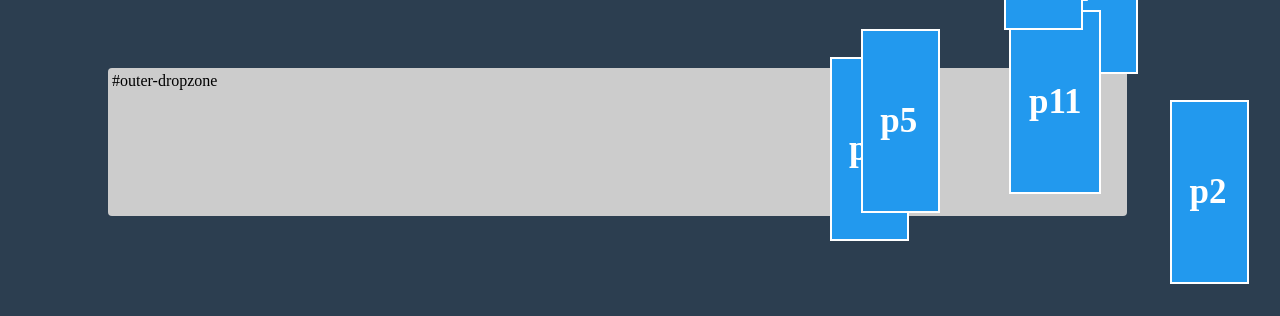
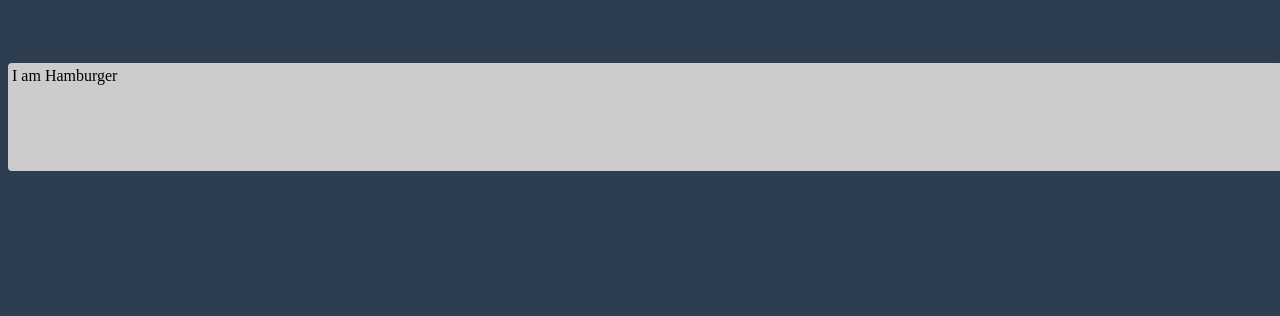
Before and after one commit to Kcrong/attract, a Flask app: page /select in a window 1280 px wide. Shown: the part 624-940 px from the top of the page. After the commit the page ends 795 px from the top, so only its background shows below. Run offline with Flask 2, Linux system fonts and the light colour scheme; some libraries are stand-ins or nearby versions.

Commit message:
to awesome dragzone is fixed bottom moving-image

```diff
--- a/app/templates/select.html
+++ b/app/templates/select.html
@@ -4,20 +4,34 @@
 <head>
   <meta http-equiv="Content-Type" content="text/html; charset=UTF-8">
   <meta charset="UTF-8">
-  <script src="/js/select/jquery.min.js"></script>
+  <script src="../static/js/select/jquery.min.js"></script>
+  <script src="../static/js/random.js"></script>
   <script src="http://cdn.jsdelivr.net/interact.js/1.2.4/interact.min.js"></script>
   <title>example</title>
 
   <!-- 보조 함수 -->
   <style>
-    #outer-dropzone {
-      height: 140px;
+    html {
+      overflow: hidden;
+    }
+    #hambuger {
+      height: 100px;
+      position: fixed;
+      bottom: 5px;
       background-color: #ccc;
       border: dashed 4px transparent;
       border-radius: 4px;
-      margin: 500px 500px 100px 100px;
-      width: 80%;
+      margin-bottom: : -5000px;
+      padding: auto;
+      width: 99%;
       transition: background-color 0.3s;
+      z-index: -1;
+    }
+
+    #container {
+      border: dotted;
+      height: 500px;
+      width: 500px;
     }
 
     .drop-active {
@@ -31,12 +45,13 @@
     }
 
     .drag-drop {
+      position: relative;
       display: inline-block;
-      min-width: 40px;
+      min-width: 20px;
       padding: 2em 0.5em;
       color: #fff;
-      background-color: #29e;
-      border: solid 2px #fff;
+      /*background-color: #29e;
+      border: solid 2px #fff;*/
       -webkit-transform: translate(0px, 0px);
       transform: translate(0px, 0px);
       transition: background-color 0.3s;
@@ -45,6 +60,23 @@
     .drag-drop.can-drop {
       color: #000;
       background-color: #4e4;
+    }
+
+    .food {
+      position: absolute;
+      left: 0;
+      top: 0
+    }
+
+    .promise_text {
+      background-color: rgba( 0, 0, 0, 0.5 );
+      z-index: 100;
+      width: 300px;
+      position: absolute;
+      padding-top: -500px;
+      color: white;
+      font-size: 30px;
+      font-weight: bold;
     }
   </style>
   <script>
@@ -70,10 +102,10 @@
         onmove: dragMoveListener,
 
       })
-		.on('hold', function (event) {
+      .on('hold', function(event) {
         event.currentTarget.classList.toggle('tap');
       })
-		.on('tap', function (event) {
+      .on('tap', function(event) {
         event.currentTarget.classList.toggle('tap');
         event.preventDefault();
       }); // end interact
@@ -97,7 +129,7 @@
     // this is used later in the resizing demo
     window.dragMoveListener = dragMoveListener;
 
-    interact('#outer-dropzone').dropzone({
+    interact('#hambuger').dropzone({
       // only accept elements matching this CSS selector
       //accept: '#yes-drop',
 
@@ -108,13 +140,29 @@
       ondropactivate: function(event) {
         var target = event.relatedTarget;
         event.target.classList.add('drop-active');
-        target.dragIn = true;
+        target.grap = true;
         console.log('ondropactivate');
       },
       ondragenter: function(event) {
 
         var draggableElement = event.relatedTarget,
           dropzoneElement = event.target;
+
+        for (var i in movingTexts) {
+          console.log(movingTexts[i]);
+          try {
+            mText = movingTexts[i].body.innerHTML;
+          } catch (ex) {
+            mText = "";
+            console.log(ex);
+          }
+
+          if (mText == text) {
+            console.log("delete")
+            movingTexts[i].dragIn = true;
+            break;
+          }
+        }
 
         dropzoneElement.classList.add('drop-target');
         draggableElement.classList.add('can-drop');
@@ -126,9 +174,7 @@
         event.relatedTarget.classList.remove('can-drop');
         event.relatedTarget.classList.remove('tap');
 
-
-        for (var i in movingTexts)
-        {
+        for (var i in movingTexts) {
           try {
             mText = movingTexts[i].body.innerHTML;
           } catch (ex) {
@@ -138,11 +184,12 @@
           if (mText == text)
             movingTexts[i].dragIn = false;
         } // movingTexts 의 내용이랑 target text내용이랑 비교해서 일치하면 drag leave 됬다고 판정.
+
+        console.log('drag out!');
       },
       ondrop: function(event) {
         var text = event.relatedTarget.textContent
-        for (var i in movingTexts)
-        {
+        for (var i in movingTexts) {
           console.log(movingTexts[i]);
           try {
             mText = movingTexts[i].body.innerHTML;
@@ -191,11 +238,11 @@
       return Math.random();
     }
 
-    var canvasWidth = $(window).width();
-    var canvasHeight = window.innerHeight;
+    var canvasWidth = $('#container').innerWidth();
+    var canvasHeight = $('#container').innerHeight();
     var collect = "";
 
-    function MovingText(text) {
+    function MovingText(i, text) {
       this.x = nextRandomInteger(canvasWidth);
       this.y = nextRandomInteger(canvasHeight);
       this.vX = randomSpeed(10);
@@ -208,65 +255,79 @@
 
       this.dragIn = false
 
-      this.body = document.createElement('p');
+      this.body = document.createElement('div');
+      promise = document.createElement('p');
+      promise.setAttribute('class', 'promise_text')
+      promise.innerHTML = text;
+      img = document.createElement('img');
+      img.setAttribute("class", "food");
+      var random = getRandom();
+      img.src = '../static/images/asdf/material/' + i + '.png'
 
+      this.body.innerHTML = img.outerHTML;
+      this.body.innerHTML += promise.outerHTML;
       this.body.style.fontSize = "35px";
       this.body.style.fontWeight = 'bold';
       this.body.style.fontFamily = "Neo";
-      this.body.innerHTML = text;
+      //this.body.innerHTML += text;
       this.body.style.position = 'absolute';
       this.body.setAttribute("class", "draggable drag-drop");
-	  this.body.setAttribute("id", "MovingText_"+id);
+      this.body.setAttribute("id", "MovingText_" + id);
       id += 1;
 
 
       //문서 객체를 document.body에 추가
-      document.body.appendChild(this.body);
+
+      document.getElementById("container").appendChild(this.body);
     }
 
     MovingText.prototype.move = function() {
-
+      if (this.grap == true)
+        return;
       //범위 검사
       if (this.x < 0 || this.x > canvasWidth) {
         this.vX *= -1;
+        console.log('Over width')
       }
       if (this.x > canvasWidth && this.vX > 0) {
         this.vX *= -1;
+        console.log('what the width');
       }
       if (this.y < 0 || this.y > canvasHeight) {
         this.vY *= -1;
+        console.log('height over');
       }
-      if (this.y > canvasHeight & this.vY > 0) {
+      if (this.y > canvasHeight && this.vY > 0) {
         this.vY *= -1;
+        console.log('What the Weight');
       }
       //이동
       this.x += this.vX;
       this.y += this.vY;
-
+      //console.log(this.vX, this.vY);
       //화면에 이동 표시
       this.body.style.left = this.x + 'px';
       this.body.style.top = this.y + 'px';
+      //console.log(this.body.style.top.length);
     }
 
     window.onload = function() {
-      var texts = ["p1", "p11", "p2", "p3", "p4", "p5", "p6"];
+        var texts = ['공약곤냥공냑공양', '공약곤냥공냑공양', '공약곤냥공냑공양', '공약곤냥공냑공양', '공약곤냥공냑공양', '공약곤냥공냑공양', '공약곤냥공냑공양', '공약곤냥공냑공양', '공약곤냥공냑공양', '공약곤냥공냑공양', '공약곤냥공냑공양', '공약곤냥공냑공양', '공약곤냥공냑공양', '공약곤냥공냑공양', '공약곤냥공냑공양', '공약곤냥공냑공양', '공약곤냥공냑공양', '공약곤냥공냑공양', '공약곤냥공냑공양', '공약곤냥공냑공양'];
+        //var texts = ["TEST"];
         //배열에 MovingText 객체 생성
-      for (var i in texts)
-      {
-        movingTexts[i] = new MovingText(texts[i]);
+        for (var i in texts) {
+          movingTexts[i] = new MovingText(i, texts[i]);
 
         }
 
         setInterval(function() {
-        canvasWidth = window.innerWidth - 45;
-        canvasHeight = window.innerHeight - 91;
+          canvasWidth = $('#container').innerWidth() - 45;
+          canvasHeight = $('#container').innerHeight() - 91;
         }, 500); // end setInterval
 
         setInterval(function() {
-        for (var i in movingTexts)
-        {
-          if (movingTexts[i].dragIn == false && movingTexts[i].body.classList[2] != 'tap')
-          {
+          for (var i in movingTexts) {
+            if (movingTexts[i].dragIn == false && movingTexts[i].body.classList[2] != 'tap') {
               movingTexts[i].move();
             }
           }
@@ -275,18 +336,13 @@
   </script>
 </head>
 
+
 <body>
-  <div class="draggable drag-drop" id="pp" style="font-size: 35px; font-weight: bold; font-family: Neo;">p121</div>
-
-  <div id="no-drop" class="draggable drag-drop"> #no-drop </div>
-
-  <div id="yes-drop" class="draggable drag-drop">
-    <p>#yes-drop</p>
+  <div id="container"></div>
+  <div id="hambuger">
+    I am Hamburger
   </div>
 
-  <div id="outer-dropzone" class="dropzone">
-    #outer-dropzone
-  </div>
 </body>
 
 </html>
```
Also changed, not shown: app/static/js/random.js (added, +30 -0 lines). Lines whose indentation alone changed are shown as unchanged.
